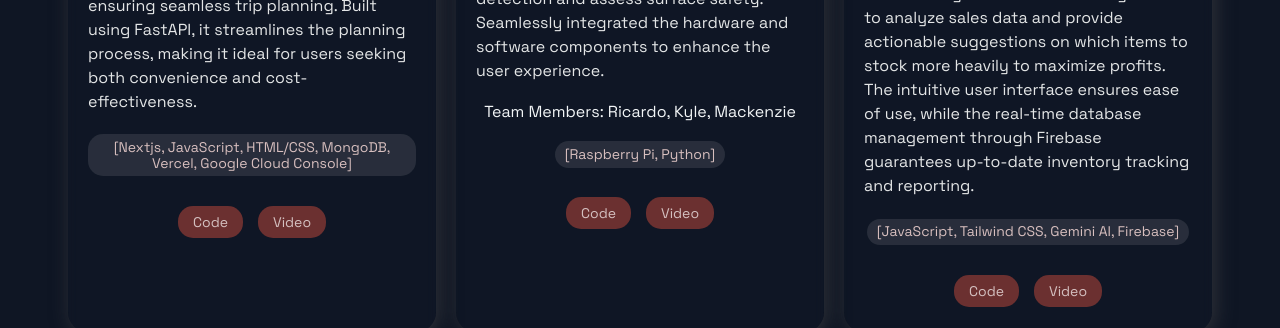
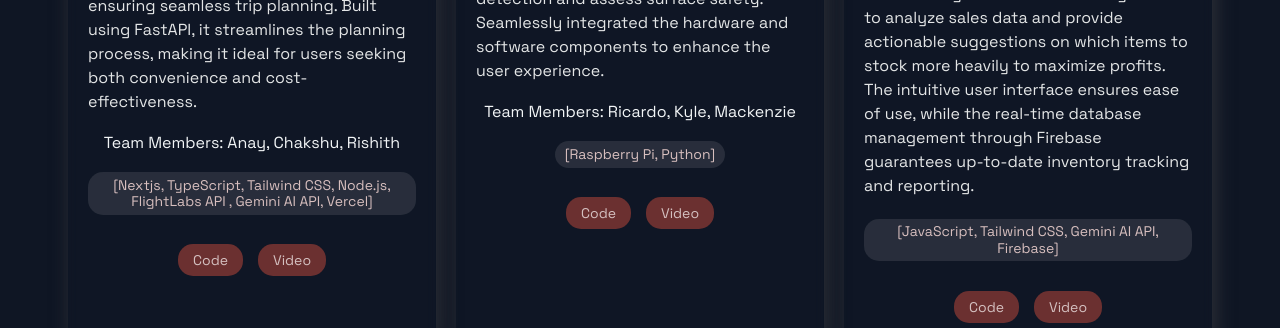
Before and after one commit to Diyac004/portfolio, a Next.js app: page / in a window 1280 px wide. Shown: the part 3000-3328 px from the top of the page. Built offline with nearby package versions, Linux system fonts and the light colour scheme.

Commit message:
added a project

```diff
--- a/src/components/Projects/Projects.js
+++ b/src/components/Projects/Projects.js
@@ -8,7 +8,8 @@ const projectsData = [
         title: 'ORBIT',
         description: 'ORBIT is an AI-powered travel planning tool, designed to efficiently generate personalized itineraries based on user inputs like destination, budget, and travel days. Targeted at frequent travelers and budget-conscious users, it integrates Google authentication, FlightLabs, and Gemini AI to provide real-time travel data, ensuring seamless trip planning. Built using FastAPI, it streamlines the planning process, making it ideal for users seeking both convenience and cost-effectiveness.',
         image: './images/orbit.png',
-        tags: '[Nextjs, JavaScript, HTML/CSS, MongoDB, Vercel, Google Cloud Console]',
+        tags: '[Nextjs, TypeScript, Tailwind CSS, Node.js, FlightLabs API , Gemini AI API, Vercel]',
+        teamMembers: 'Anay, Chakshu, Rishith',
         code: 'https://github.com/Diyac004/sunhacks-orbit/tree/frontend',
         demo: 'https://arc.net/l/quote/cktiukwk'
       },
@@ -25,7 +26,7 @@ const projectsData = [
     title: 'Inventory Management',
     description: 'Developed a comprehensive inventory management web application that allows shop owners to track inventory levels across multiple store locations in real time. It integrates advanced AI algorithms to analyze sales data and provide actionable suggestions on which items to stock more heavily to maximize profits. The intuitive user interface ensures ease of use, while the real-time database management through Firebase guarantees up-to-date inventory tracking and reporting.',
     image: './images/inventory.png',
-    tags: '[JavaScript, Tailwind CSS, Gemini AI, Firebase]',
+    tags: '[JavaScript, Tailwind CSS, Gemini AI API, Firebase]',
     code: 'https://github.com/Diyac004/inventory-ai',
     demo: 'https://youtu.be/JMY6sydLozc?si=msDWU2iPIT7alhW5'
   },
```
